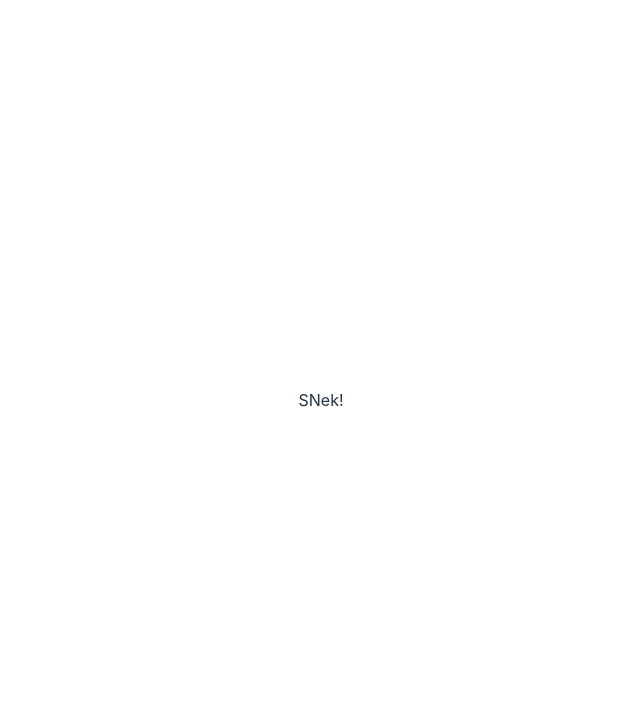
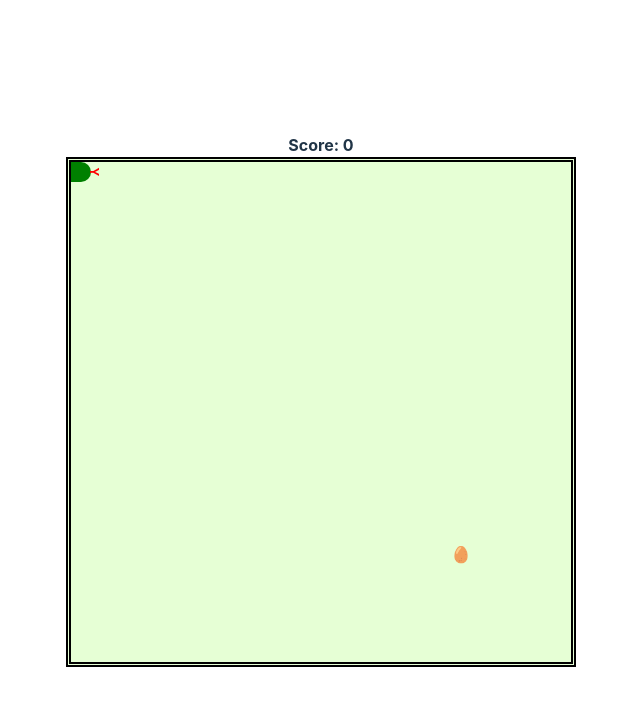
Before and after one commit to DominikFischer86/snek, a React (Vite) app: page / in a window 1280 px wide. Shown: the top 706 px of the page, without its empty margins (319-959 px from the left). Built offline with nearby package versions, Linux system fonts and the light colour scheme.

Commit message:
feat: Build basic layout and functionality

```diff
--- a/index.html
+++ b/index.html
@@ -4,7 +4,7 @@
 		<meta charset="UTF-8" />
 		<link rel="icon" type="image/svg+xml" href="/vite.svg" />
 		<meta name="viewport" content="width=device-width, initial-scale=1.0" />
-    <title>Vite + React + TS</title>
+		<title>Snek!</title>
 	</head>
 	<body>
 		<div id="root"></div>
--- a/src/App.css
+++ b/src/App.css
@@ -1,41 +1,79 @@
 #root {
-  max-width: 1280px;
-  margin: 0 auto;
-  padding: 2rem;
-  text-align: center;
+	max-width: 1280px;
+	margin: 0 auto;
+	padding: 2rem;
+	text-align: center;
 }
 
-.logo {
-  height: 6em;
-  padding: 1.5em;
-  will-change: filter;
-}
-.logo:hover {
-  filter: drop-shadow(0 0 2em #646cffaa);
-}
-.logo.react:hover {
-  filter: drop-shadow(0 0 2em #61dafbaa);
+/* Assets */
+
+.arena {
+	border: 5px double #000;
+	background: rgba(217, 255, 192, 0.658);
+	position: relative;
 }
 
-@keyframes logo-spin {
-  from {
-    transform: rotate(0deg);
-  }
-  to {
-    transform: rotate(360deg);
-  }
+.score {
+	font-weight: bold;
 }
 
-@media (prefers-reduced-motion: no-preference) {
-  a:nth-of-type(2) .logo {
-    animation: logo-spin infinite 20s linear;
-  }
+.snek {
+	width: 10px;
+	height: 10px;
+	background: green;
+	position: relative;
+	border-top-right-radius: 10px;
+	border-bottom-right-radius: 10px;
 }
 
-.card {
-  padding: 2em;
+.snek.left {
+	transform: scaleX(-1);
 }
 
-.read-the-docs {
-  color: #888;
+.snek.up {
+	transform: rotate(-90deg);
 }
+
+.snek.down {
+	transform: rotate(90deg);
+}
+
+.snek:after {
+	content: "Y";
+	display: block;
+	transform: rotate(90deg);
+	position: absolute;
+	color: red;
+	right: -8px;
+	bottom: -2px;
+	font-size: 12px;
+	font-weight: bold;
+}
+
+.food {
+	display: block;
+	width: 10px;
+	height: 10px;
+	position: absolute;
+	border-top-right-radius: 10px;
+	border-bottom-right-radius: 10px;
+	z-index: 1;
+}
+
+.food.chicken:after {
+	content: "🍗";
+}
+
+.food.egg:after {
+	content: "🥚";
+}
+
+/* Screens */
+
+.game-over {
+	border: 5px solid red;
+	padding: 2rem;
+	font-weight: bold;
+	font-size: 30px;
+	text-transform: uppercase;
+}
--- a/src/App.tsx
+++ b/src/App.tsx
@@ -1,11 +1,116 @@
-import "./App.css";
+import { useState, useEffect } from "react"
+
+import "./App.css"
+
+const ARENA_SIZE_X = 500
+const ARENA_SIZE_Y = 500
+const SNAKE_SIZE = 20
+const RATIO_X = ARENA_SIZE_X / SNAKE_SIZE
+const RATIO_Y = ARENA_SIZE_Y / SNAKE_SIZE
+
+const FOOD_TYPES = ["egg", "chicken"]
+
+const registerMovement = (handleEvent: any) =>
+	document.addEventListener("keydown", handleEvent)
 
 const App = () => {
-  return (
-    <div className="App">
-      <p>SNek!</p>
-    </div>
-  );
-};
+	const setFoodX = Math.floor(Math.random() * RATIO_X) * SNAKE_SIZE
+	const setFoodY = Math.floor(Math.random() * RATIO_Y) * SNAKE_SIZE
 
-export default App;
+	const [score, setScore] = useState(0)
+	const [snakePosition, setSnakePosition] = useState({ x: 0, y: 0 })
+	const [foodPosition, setFoodPosition] = useState({
+		x: setFoodX,
+		y: setFoodY
+	})
+	const [snakeDirection, setSnakeDirection] = useState("right")
+	const [gameOver, setGameOver] = useState(false)
+
+	useEffect(() => {
+		registerMovement(handleMovement)
+	}, [])
+
+	const gameIsOver = () => {
+		setGameOver(true)
+		setSnakePosition({ x: 0, y: 0 })
+	}
+
+	const foodIsEaten = () => {
+		setScore(score => score + 1)
+		setFoodPosition({
+			x: setFoodX,
+			y: setFoodY
+		})
+		return
+	}
+
+	if (snakePosition.x === foodPosition.x && snakePosition.y === foodPosition.y)
+		foodIsEaten()
+
+	if (
+		snakePosition.x < 0 ||
+		snakePosition.y < 0 ||
+		snakePosition.x >= ARENA_SIZE_X ||
+		snakePosition.y >= ARENA_SIZE_Y
+	)
+		gameIsOver()
+
+	const handleMovement = (event: any) => {
+		const { key } = event
+
+		if (key === "ArrowRight") {
+			setSnakeDirection("right")
+			return setSnakePosition(prev => ({ ...prev, x: prev.x + SNAKE_SIZE }))
+		}
+		if (key === "ArrowLeft") {
+			setSnakeDirection("left")
+			return setSnakePosition(prev => ({ ...prev, x: prev.x - SNAKE_SIZE }))
+		}
+		if (key === "ArrowDown") {
+			setSnakeDirection("down")
+			return setSnakePosition(prev => ({ ...prev, y: prev.y + SNAKE_SIZE }))
+		}
+		if (key === "ArrowUp") {
+			setSnakeDirection("up")
+			return setSnakePosition(prev => ({ ...prev, y: prev.y - SNAKE_SIZE }))
+		}
+	}
+
+	return (
+		<div className="App">
+			<div className="score">Score: {score}</div>
+			{!gameOver && (
+				<div
+					className="arena"
+					style={{ width: `${ARENA_SIZE_X}px`, height: `${ARENA_SIZE_Y}px` }}
+				>
+					<div
+						className={`snek ${snakeDirection}`}
+						style={{
+							top: snakePosition.y,
+							left: snakePosition.x,
+							width: `${SNAKE_SIZE}px`,
+							height: `${SNAKE_SIZE}px`
+						}}
+					></div>
+					<div
+						className="food egg"
+						style={{
+							top: foodPosition.y,
+							left: foodPosition.x,
+							width: `${SNAKE_SIZE}px`,
+							height: `${SNAKE_SIZE}px`
+						}}
+					></div>
+				</div>
+			)}
+			{gameOver && (
+				<div className="game-over">
+					<p>Game Over!</p>
+				</div>
+			)}
+		</div>
+	)
+}
+
+export default App
--- a/src/main.tsx
+++ b/src/main.tsx
@@ -1,10 +1,9 @@
-import React from "react";
-import ReactDOM from "react-dom/client";
-import App from "./App";
-import "./index.css";
+import ReactDOM from "react-dom/client"
+import App from "./App"
+import "./index.css"
 
 ReactDOM.createRoot(document.getElementById("root") as HTMLElement).render(
-  <React.StrictMode>
-    <App />
-  </React.StrictMode>
-);
+	<>
+		<App />
+	</>
+)
```
Also changed, not shown: src/index.css (indentation only). Lines whose indentation alone changed are shown as unchanged.
